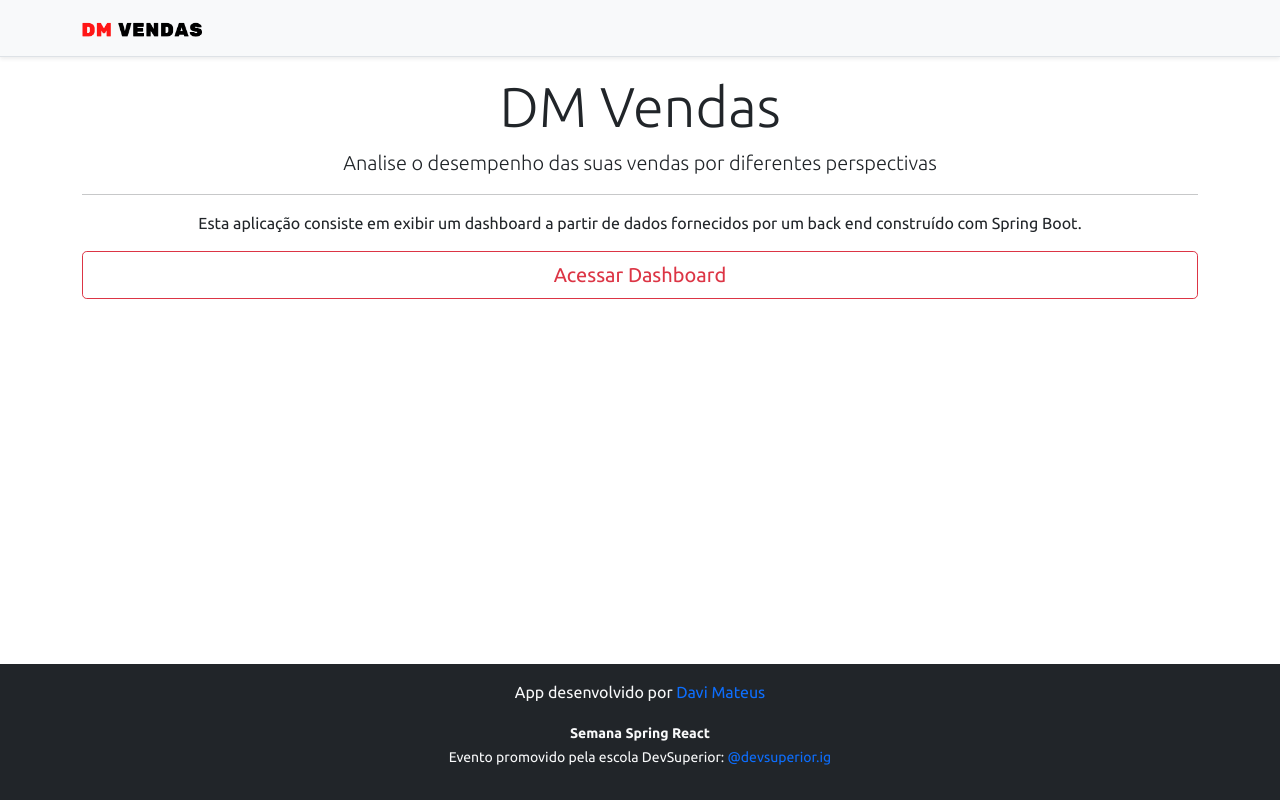
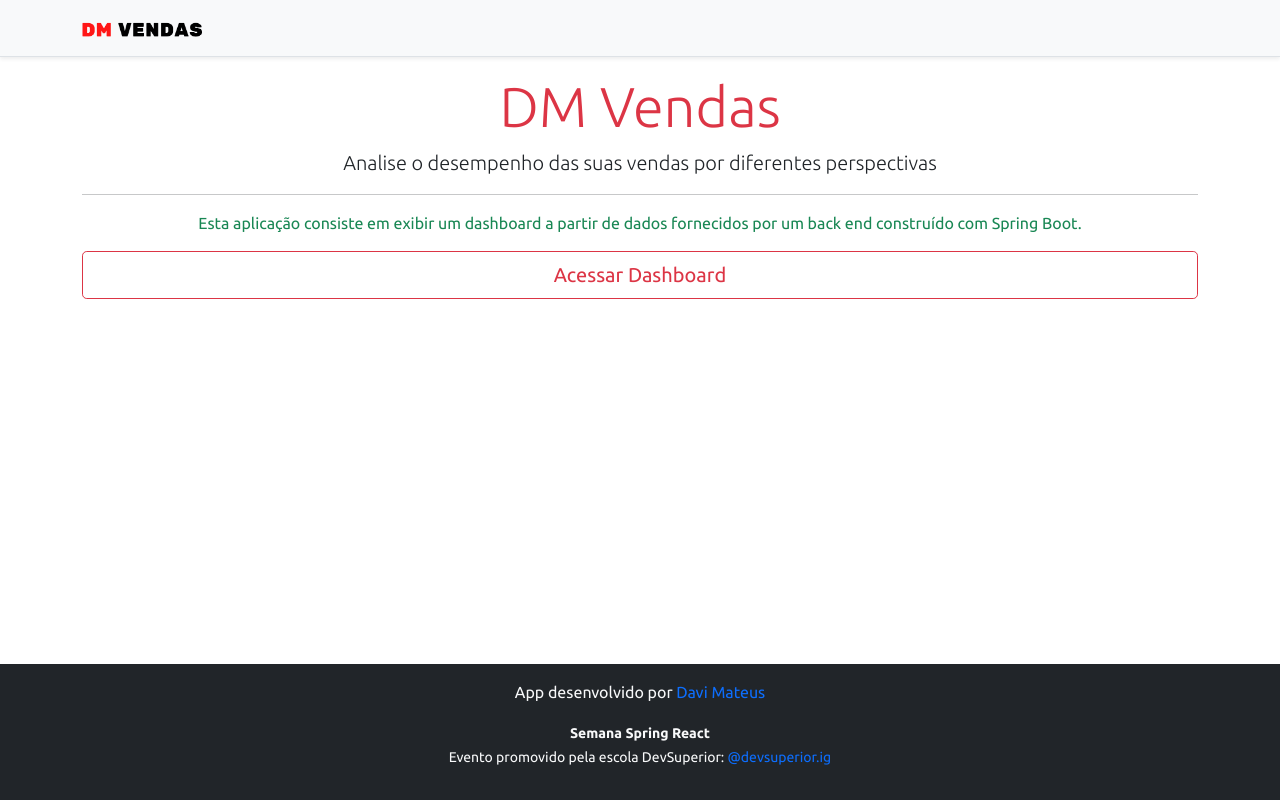
Before and after one commit to davimateus1/DMVendas-SDS, a React (Create React App) app in the folder frontend/: page / in a window 1280 px wide. Built offline with nearby package versions, Linux system fonts and the light colour scheme.

Commit message:
pequenas alterações

```diff
--- a/frontend/src/pages/Home/index.tsx
+++ b/frontend/src/pages/Home/index.tsx
@@ -8,12 +8,12 @@ const Home = () => {
     <NavBar />
       <div className="container text-center">
         <div className="jumbotron">
-          <h1 className="display-4">DM Vendas</h1>
-          <p className="lead">
+          <h1 className="display-4 text-danger ">DM Vendas</h1>
+          <p className="lead text-dark">
             Analise o desempenho das suas vendas por diferentes perspectivas
           </p>
           <hr />
-          <p>
+          <p className="text-success ">
             Esta aplicação consiste em exibir um dashboard a partir de dados
             fornecidos por um back end construído com Spring Boot.
           </p>
```
